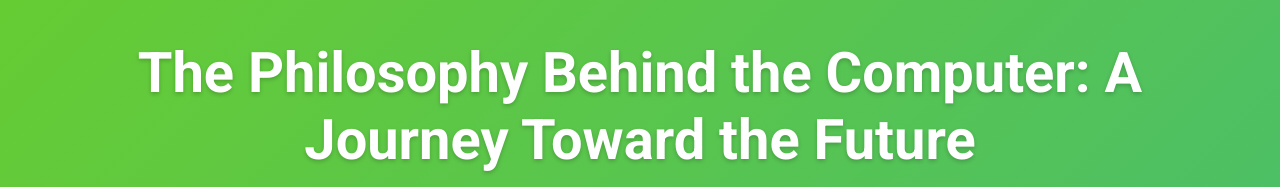
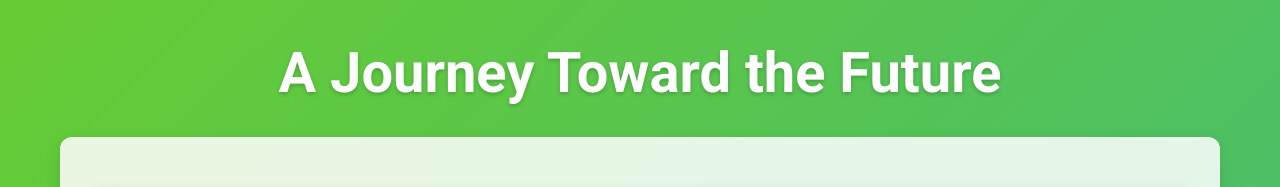
Before and after one commit to Sancanzito/blog2sean, a plain HTML site: page index.html in a window 1280 px wide. Shown: the top 187 px of the page. Drawn offline with nearby package versions, Linux system fonts and the light colour scheme; grey boxes are pictures that could not be loaded.

Commit message:
Update index.html

```diff
--- a/index.html
+++ b/index.html
@@ -257,7 +257,7 @@
     <div class="floating-shape shape-3"></div>
 
     <div class="blog-content" id="blogContent">
-        <h1 class="blog-title display-4">The Philosophy Behind the Computer: A Journey Toward the Future</h1>
+        <h1 class="blog-title display-4"> A Journey Toward the Future</h1>
 
         <div class="blog-section">
             <div class="text-center mb-4">
```
